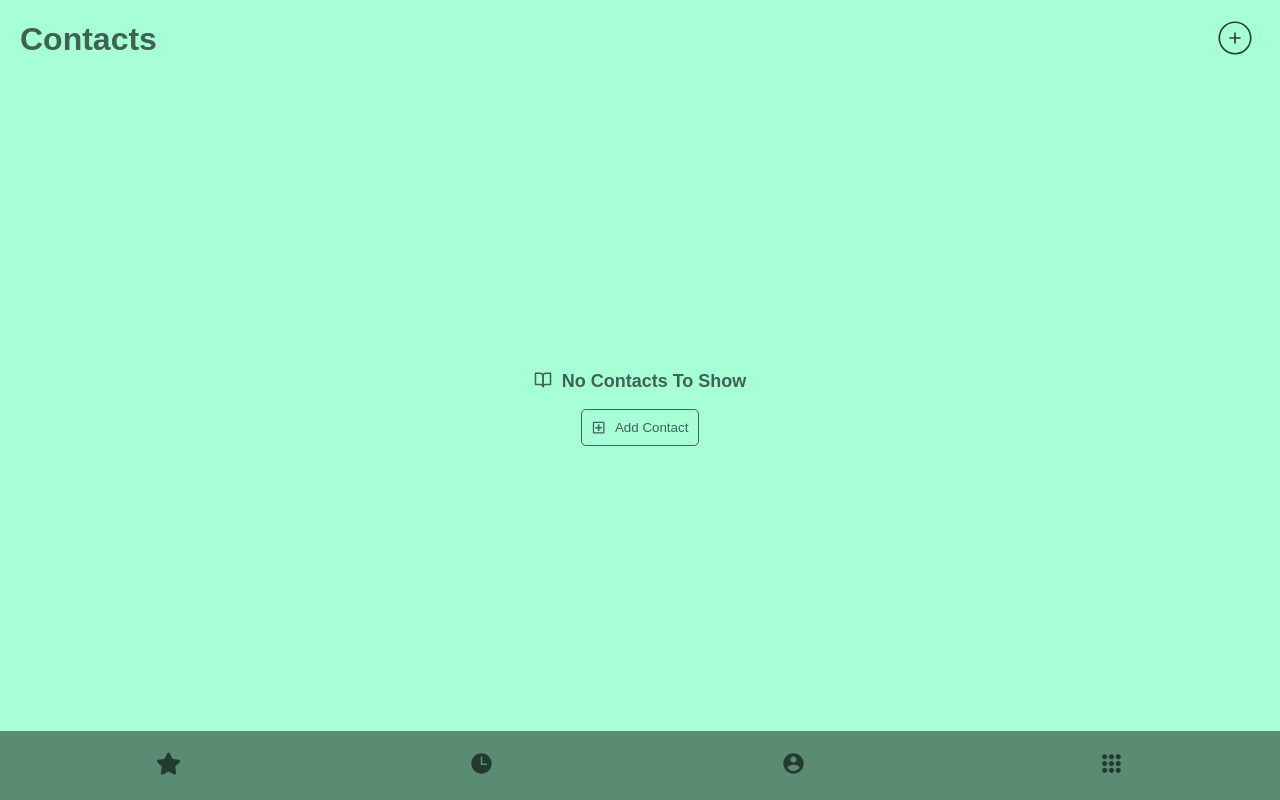
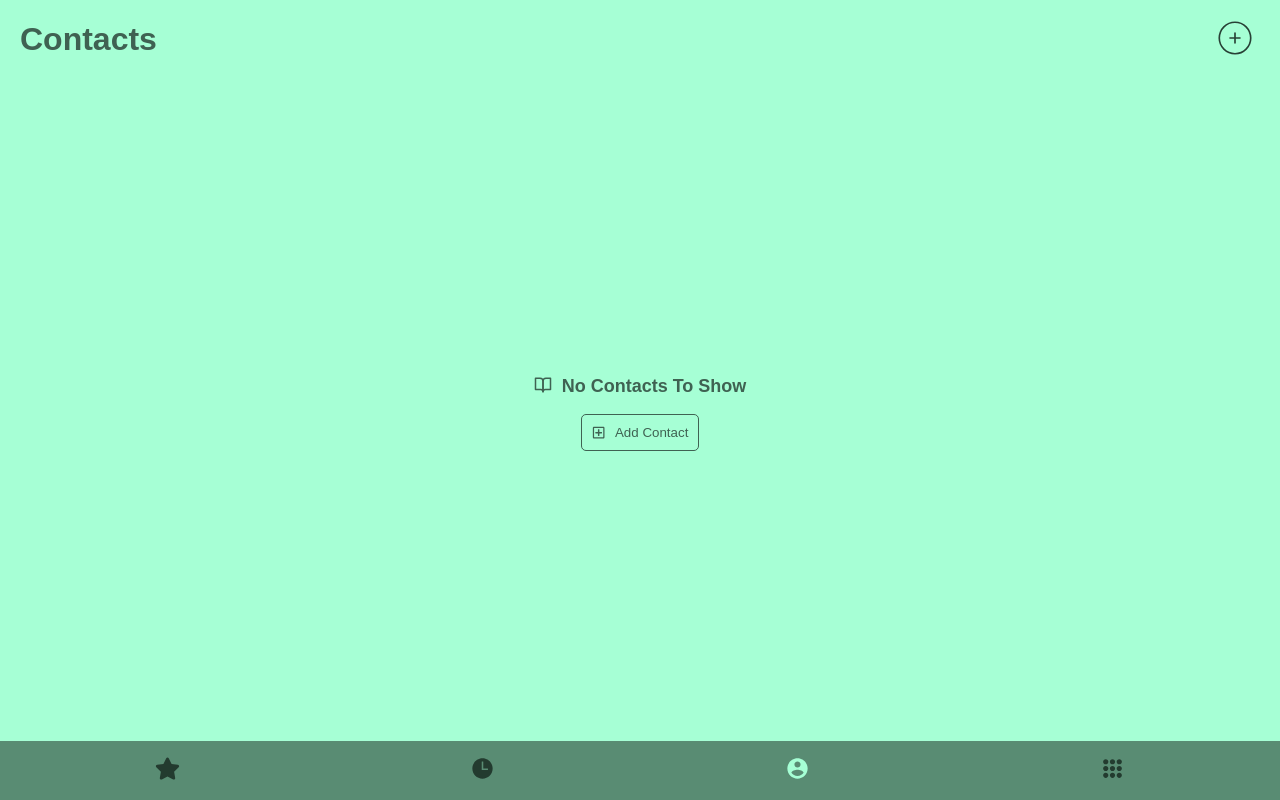
Before and after one commit to shariffDevMern/contactsAPP, a React (Create React App) app: page /contacts in a window 1280 px wide. Built offline with nearby package versions, Linux system fonts and the light colour scheme.

Commit message:
active nav icon feature implemented

```diff
--- a/src/App.js
+++ b/src/App.js
@@ -15,6 +15,7 @@ const App = () => {
     const storedContacts = localStorage.getItem("contactsList");
     return storedContacts ? JSON.parse(storedContacts) : [];
   });
+  localStorage.setItem("contactsList", JSON.stringify(contactsList));
 
   console.log(contactsList);
   const [selectedContacts, updateSelectedContacts] = useState([]);
--- a/src/components/FailureView/styledComponents.js
+++ b/src/components/FailureView/styledComponents.js
@@ -1,7 +1,7 @@
 import styled from "styled-components";
 
 export const ErrorMsgContainer = styled.div`
-  height: 100%;
+  height: 100vh;
   display: flex;
   flex-direction: column;
   justify-content: center;
--- a/src/components/Footer/index.js
+++ b/src/components/Footer/index.js
@@ -1,30 +1,50 @@
+import { useState } from "react";
+import { useLocation } from "react-router-dom";
 import { FaStar } from "react-icons/fa";
 import { Link } from "react-router-dom";
 import { IoMdContact, IoIosKeypad } from "react-icons/io";
 import { IoTimeSharp } from "react-icons/io5";
 import { FooterBg, IconContainer } from "./styledComponents";
 
+const navItem = [
+  { id: "FAV", path: "/favorite-contacts", icon: FaStar },
+  { id: "REC", path: "/recents", icon: IoTimeSharp },
+  { id: "CON", path: "/contacts", icon: IoMdContact },
+  { id: "KEY", path: "/keypad", icon: IoIosKeypad },
+];
+
 const Footer = () => {
+  const location = useLocation().pathname;
+  const [activeNav, updateActiveNav] = useState(() => {
+    if (location === "/favorite-contacts") {
+      return "FAV";
+    } else if (location === "/recents") {
+      return "REC";
+    } else if (location === "/contacts") {
+      return "CON";
+    } else if (location === "/keypad") {
+      return "KEY";
+    }
+  });
+
   return (
     <FooterBg>
-      <IconContainer>
-        <Link to="/favorite-contacts" className="link">
-          <FaStar />
-        </Link>
-      </IconContainer>
-      <IconContainer>
-        <IoTimeSharp />
-      </IconContainer>
-      <Link to="/contacts" className="link">
-        <IconContainer>
-          <IoMdContact />
-        </IconContainer>
-      </Link>
-      <Link className="link" to="/keypad">
-        <IconContainer>
-          <IoIosKeypad />
-        </IconContainer>
-      </Link>
+      {navItem.map((eachNavItem) => {
+        const onUpdateActiveNav = (id) => {
+          updateActiveNav(id);
+        };
+        return (
+          <IconContainer
+            isActive={activeNav === eachNavItem.id}
+            key={eachNavItem.id}
+            onClick={onUpdateActiveNav}
+          >
+            <Link to={eachNavItem.path} className="link">
+              <eachNavItem.icon />
+            </Link>
+          </IconContainer>
+        );
+      })}
     </FooterBg>
   );
 };
--- a/src/components/Footer/styledComponents.js
+++ b/src/components/Footer/styledComponents.js
@@ -13,7 +13,7 @@ export const FooterBg = styled.div`
 
 export const IconContainer = styled.div`
   svg {
-    color: #233b2f;
+    color: ${(props) => (props.isActive ? "#a6ffd5" : "#233b2f")};
     height: 25px;
     width: 25px;
   }
```
Also changed, not shown: src/components/FavoriteContacts/index.js (+13 -11 lines), src/components/FavoriteContacts/styledComponents.js (+7 -9 lines).
